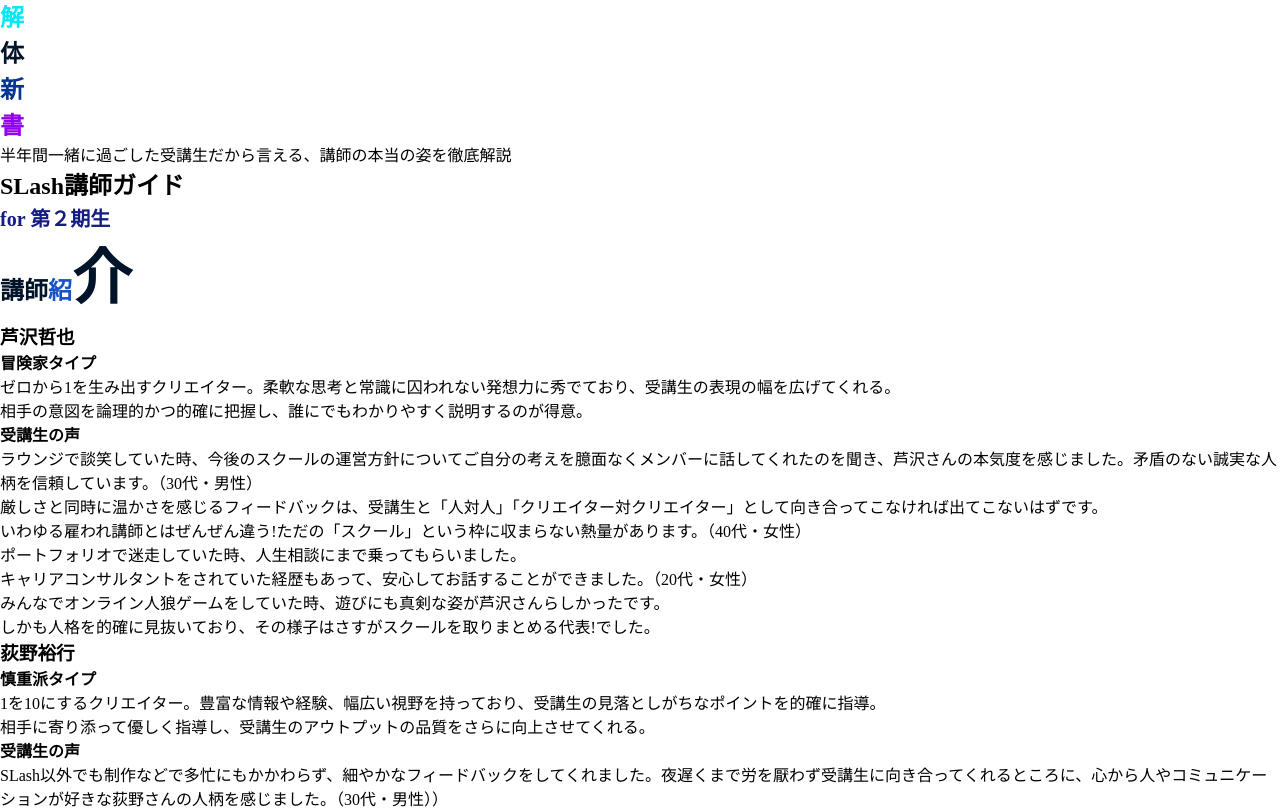
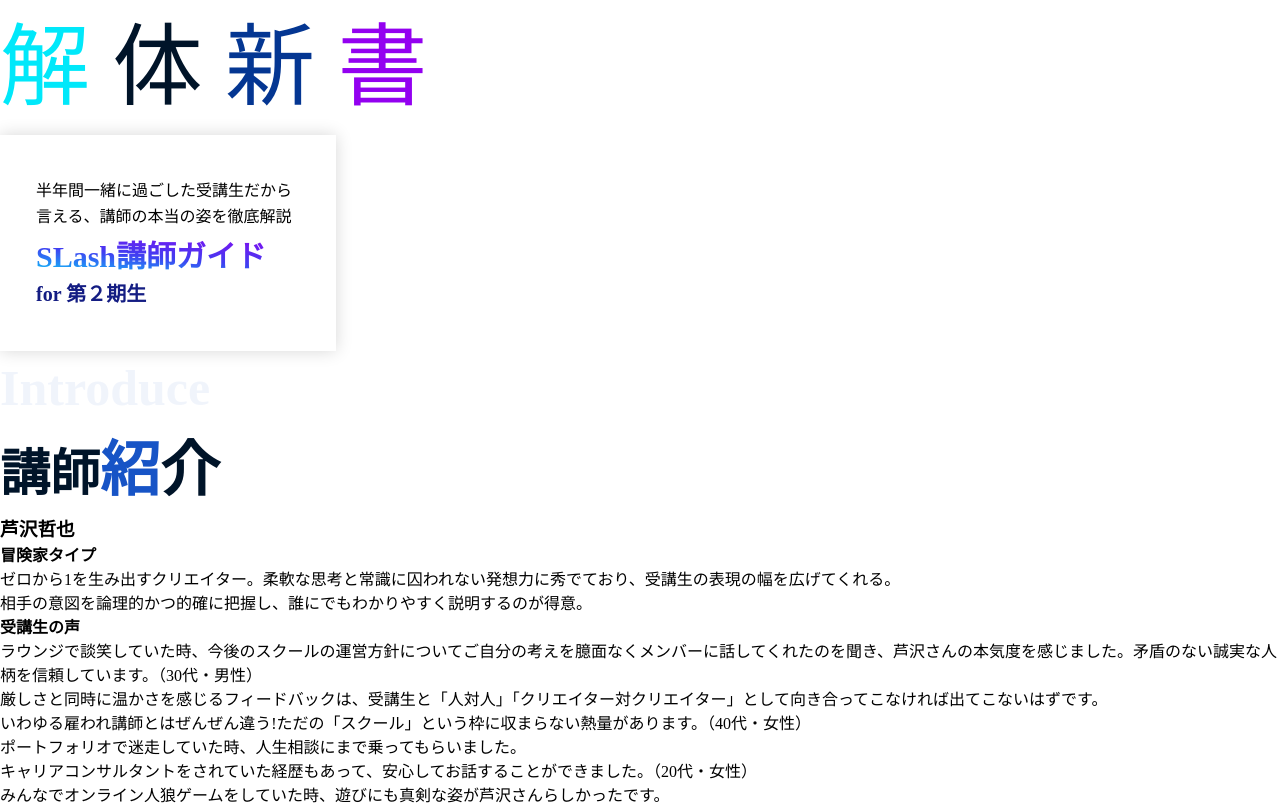
Before and after one commit to tama0902/team, a website: page parts.html in a window 1280 px wide. Shown: the top 809 px of the page. Drawn offline with Linux system fonts and the light colour scheme; files whose address does not match are found by name.

Commit message:
[update]sassファイルの構成変更とscssの記述

```diff
--- a/parts.html
+++ b/parts.html
@@ -10,34 +10,47 @@
 </head>
 <body>
 
+	<section class="top">
 
-	<h2 class="top__title--first">
+		<span class="top__title--first">
 			解
-	</h2>
-	<h2 class="top__title--second">
+		</span>
+		<span class="top__title--second">
 			体
-	</h2>
-	<h2 class="top__title--third">
+		</span>
+		<span class="top__title--third">
 			新
-	</h2>
-	<h2 class="top__title--fourth">
+		</span>
+		<span class="top__title--fourth">
 			書
-	</h2>
+		</span>
+
+	</section>
+
+	<section class="intro">
+
+		<div class="intro__inner">
+
 			<p class="intro__text">
 				半年間一緒に過ごした受講生だから言える、講師の本当の姿を徹底解説
 			</p>
-	<h2 class="intro__title--gradation">
+			<h1 class="intro__title--gradation">
 				SLash講師ガイド
-	</h2>
+			</h1>
 			<h2 class="intro__title--nomal">
 				for 第２期生
 			</h2>
 
+		</div>
 
+	</section>
+
+	<section class="content">
+		<span class="content__tag">Introduce</span>
 		<h2 class="content__title">講師<span class="content__title--large_blue">紹</span><span class="content__title--large">介</span></h2>
 
 
-	<h3 class="">芦沢哲也</h3>
+		<h3 class="content__">芦沢哲也</h3>
 		<h4 class="">冒険家タイプ</h4>
 		<p class="">ゼロから1を生み出すクリエイター。柔軟な思考と常識に囚われない発想力に秀でており、受講生の表現の幅を広げてくれる。</p>
 		<p class="">相手の意図を論理的かつ的確に把握し、誰にでもわかりやすく説明するのが得意。</p>
@@ -76,6 +89,9 @@
 			<p class="">荻野さんがなぜクライアントから信頼されているのか、受講生の僕にでもすぐに分かりました。話しやすい雰囲気を作ってくれ、建設的な提案や傾聴、細部までこだわり続ける姿勢。どれもお手本になっています。荻野さんと知り合うことができ、本当に嬉しいです。(30代・ゆーすい)</p>
 
 		</div>
+
+
+	</section>
 
 
 
--- a/scss/foundation/_base.scss
+++ b/scss/foundation/_base.scss
@@ -0,0 +1,6 @@
+@use "../foundation/various" as v;
+.container {
+	font-family: v.$base_font;
+	font-size: v.$base_size;
+	line-height: v.$base_l-height;
+}
--- a/scss/foundation/_various.scss
+++ b/scss/foundation/_various.scss
@@ -3,3 +3,4 @@
 ====================*/
 $base_font: '源ノ角ゴシック Medium','源ノ角ゴシック';
 $base_size: 16px;
+$base_l-height: 28px;
--- a/scss/parts/_main.scss
+++ b/scss/parts/_main.scss
@@ -2,10 +2,10 @@
 @import url('https://fonts.googleapis.com/css?family=Noto+Serif+JP&display=swap');
 
 .top {
-	&__title {
 		font-family: "游明朝体", 'Yu Mincho', 'YuMincho', 'Noto Serif JP', serif;
 		font-weight: normal;
 		font-size: 90px;
+	&__title {
 		&--first {
 			color: #00e8fa;
 		}
@@ -23,7 +23,23 @@
 
 .intro {
 	font-family: v.$base_font;
+	width: 336px;
+	height: 216px;
+	background-color: #FFF;
+	box-shadow: 0 0 16px #00000029;
+	display: flex;
+	justify-content: center;
+	align-items: center;
 	&__title {
+		text-align: center;
+		&--gradation {
+			font-size: 30px;
+			color: #1446ba;
+			background-image: -webkit-linear-gradient(265deg, #9300F0 0%, #413DF1 52%, #00E8FA 100%);
+			background-clip: text;
+			-webkit-background-clip: text;
+			-webkit-text-fill-color: transparent;
+		}
 		&--nomal {
 			color: #141d83;
 			font-size: 20px;
@@ -31,16 +47,27 @@
 	}
 	&__text {
 		font-size: v.$base_size;
+		line-height: 26px;
+		width: 264px;
+		height: 56px;
 	}
 }
 
 .content {
 	font-family: v.$base_font;
+	&__tag {
+		font-size: 50px;
+		font-weight: 600;
+		color: #1754c6;
+		opacity: 0.06;
+	}
 	&__title {
+		font-size: 50px;
 		color: #001429;
 		&--large {
 			font-size: 60px;
 			&_blue {
+			font-size: 60px;
 			color: #1754c6;
 			}
 		}
```
Also changed, not shown: index.html (added, +19 -0 lines), css/style.css, 1 other file. Lines whose indentation alone changed are shown as unchanged.
